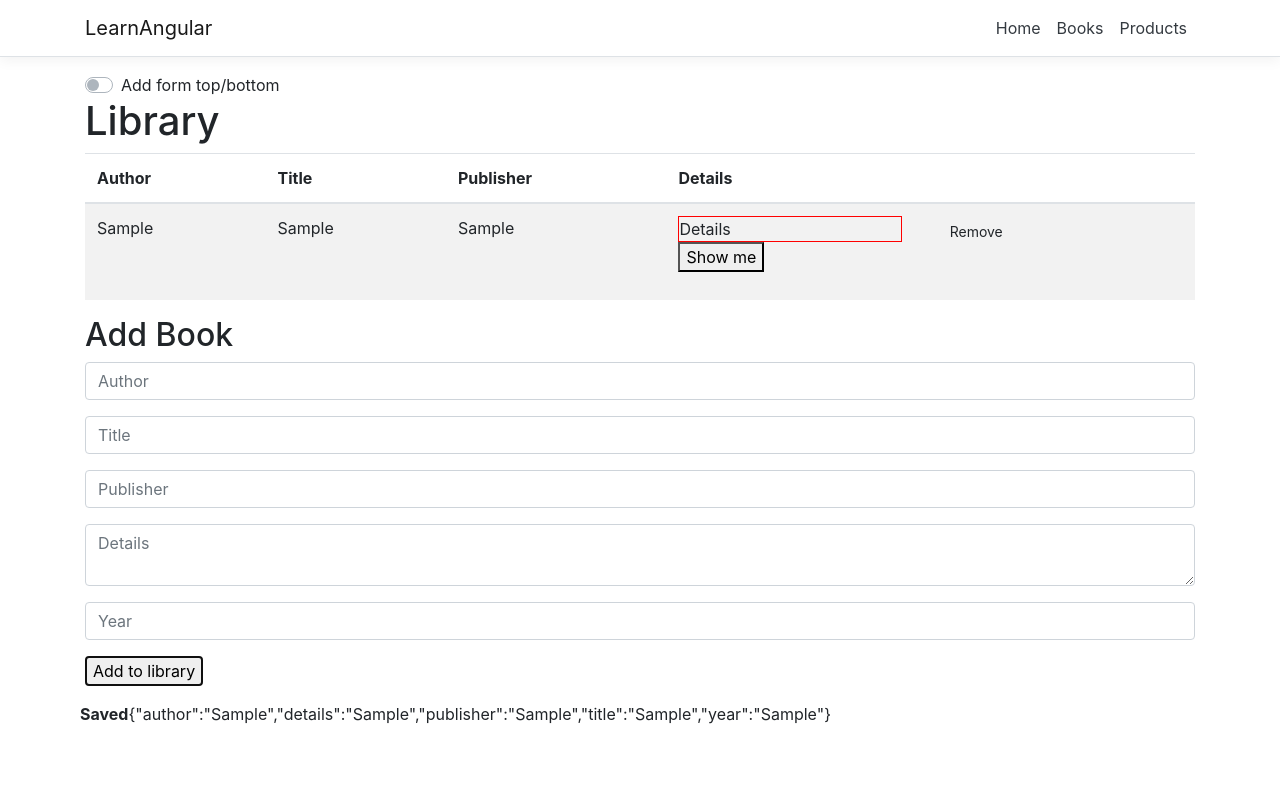
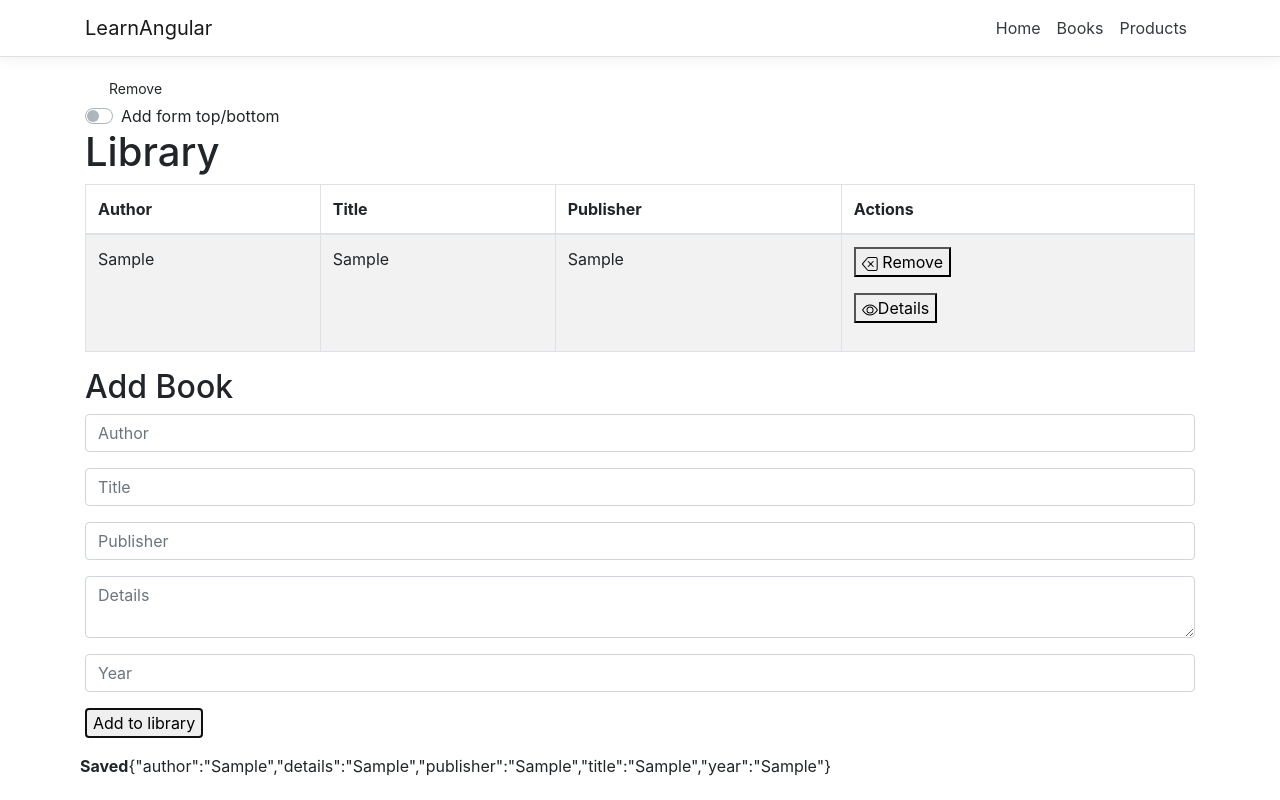
Before and after one commit to uvatmvf/LearnAngular, an Angular app in the folder ClientApp/: page /books in a window 1280 px wide. Both pictures are taken after typing "Sample", "Sample", "Sample", "Sample", "Sample" into the empty fields and a click on the button "Add to library". Built offline with nearby package versions, Linux system fonts and the light colour scheme; no server answers.

Commit message:
Added bootstrap icons to book details. Added bootstrap 4 api to project

```diff
--- a/ClientApp/src/app/book-details/book-details.component.html
+++ b/ClientApp/src/app/book-details/book-details.component.html
@@ -1,4 +1,6 @@
-<div style="border: 1px solid red">Details</div>
 <p *ngIf="book.details">
-  <button (click)="sendDetails()">Show me</button>
+  <button (click)="sendDetails()"><svg width="1em" height="1em" viewBox="0 0 16 16" class="bi bi-eye" fill="currentColor" xmlns="http://www.w3.org/2000/svg">
+  <path fill-rule="evenodd" d="M16 8s-3-5.5-8-5.5S0 8 0 8s3 5.5 8 5.5S16 8 16 8zM1.173 8a13.134 13.134 0 0 0 1.66 2.043C4.12 11.332 5.88 12.5 8 12.5c2.12 0 3.879-1.168 5.168-2.457A13.134 13.134 0 0 0 14.828 8a13.133 13.133 0 0 0-1.66-2.043C11.879 4.668 10.119 3.5 8 3.5c-2.12 0-3.879 1.168-5.168 2.457A13.133 13.133 0 0 0 1.172 8z" />
+  <path fill-rule="evenodd" d="M8 5.5a2.5 2.5 0 1 0 0 5 2.5 2.5 0 0 0 0-5zM4.5 8a3.5 3.5 0 1 1 7 0 3.5 3.5 0 0 1-7 0z" />
+</svg>Details</button>
 </p>
--- a/ClientApp/src/app/books/books.component.html
+++ b/ClientApp/src/app/books/books.component.html
@@ -1,3 +1,8 @@
+<div class="container">
+  <button (click)="removeBook(book)" type="button" class="btn btn-default btn-sm">
+    <span class="glyphicon glyphicon-remove-circle"></span> Remove
+  </button>
+</div>
 <div class="custom-control custom-switch">
   <input type="checkbox" class="custom-control-input"
          id="customSwitch1"
@@ -10,14 +15,13 @@
 </div>
 <h1 id="tableLabel">Library</h1>
 
-<table class='table table-striped' aria-labelledby="tableLabel">
+<table class='table table-striped table-bordered' aria-labelledby="tableLabel">
   <thead>
     <tr>
       <th>Author</th>
       <th>Title</th>
       <th>Publisher</th>
-      <th>Details</th>
-      <th></th>
+      <th>Actions</th>
     </tr>
   </thead>
   <tbody>
@@ -25,8 +29,10 @@
       <td>{{book.author}}</td>
       <td>{{book.title}}</td>
       <td>{{book.publisher}} <p *ngIf="book.publishYear">{{book.publishYear}}</p></td>
-      <td><app-book-details [book]="book" (notify)="onNotify($event)" *ngIf="book.details"></app-book-details></td>
-      <td><app-remove-book [book]="book"></app-remove-book></td>
+      <td>
+        <app-remove-book [book]="book"></app-remove-book>
+        <app-book-details [book]="book" (notify)="onNotify($event)" *ngIf="book.details"></app-book-details>
+      </td>
     </tr>
   </tbody>
 </table>
--- a/ClientApp/src/app/remove-book/remove-book.component.html
+++ b/ClientApp/src/app/remove-book/remove-book.component.html
@@ -1,4 +1,7 @@
-<div class="container">
-  <button (click)="removeBook(book)" type="button" class="btn btn-default btn-sm">
-  <span class="glyphicon glyphicon-remove-circle"></span> Remove</button>
-</div>
+<p>
+  <button (click)="removeBook(book)" type="button">
+    <svg width="1em" height="1em" viewBox="0 0 16 16" class="bi bi-backspace" fill="currentColor" xmlns="http://www.w3.org/2000/svg">
+      <path fill-rule="evenodd" d="M6.603 2h7.08a1 1 0 0 1 1 1v10a1 1 0 0 1-1 1h-7.08a1 1 0 0 1-.76-.35L1 8l4.844-5.65A1 1 0 0 1 6.603 2zm7.08-1a2 2 0 0 1 2 2v10a2 2 0 0 1-2 2h-7.08a2 2 0 0 1-1.519-.698L.241 8.65a1 1 0 0 1 0-1.302L5.084 1.7A2 2 0 0 1 6.603 1h7.08zM5.829 5.146a.5.5 0 0 0 0 .708L7.976 8l-2.147 2.146a.5.5 0 0 0 .707.708l2.147-2.147 2.146 2.147a.5.5 0 0 0 .707-.708L9.39 8l2.146-2.146a.5.5 0 0 0-.707-.708L8.683 7.293 6.536 5.146a.5.5 0 0 0-.707 0z" />
+    </svg> Remove
+  </button>
+</p>
```
Also changed, not shown: 1 other file (tests, documents, lock files or other folders).
